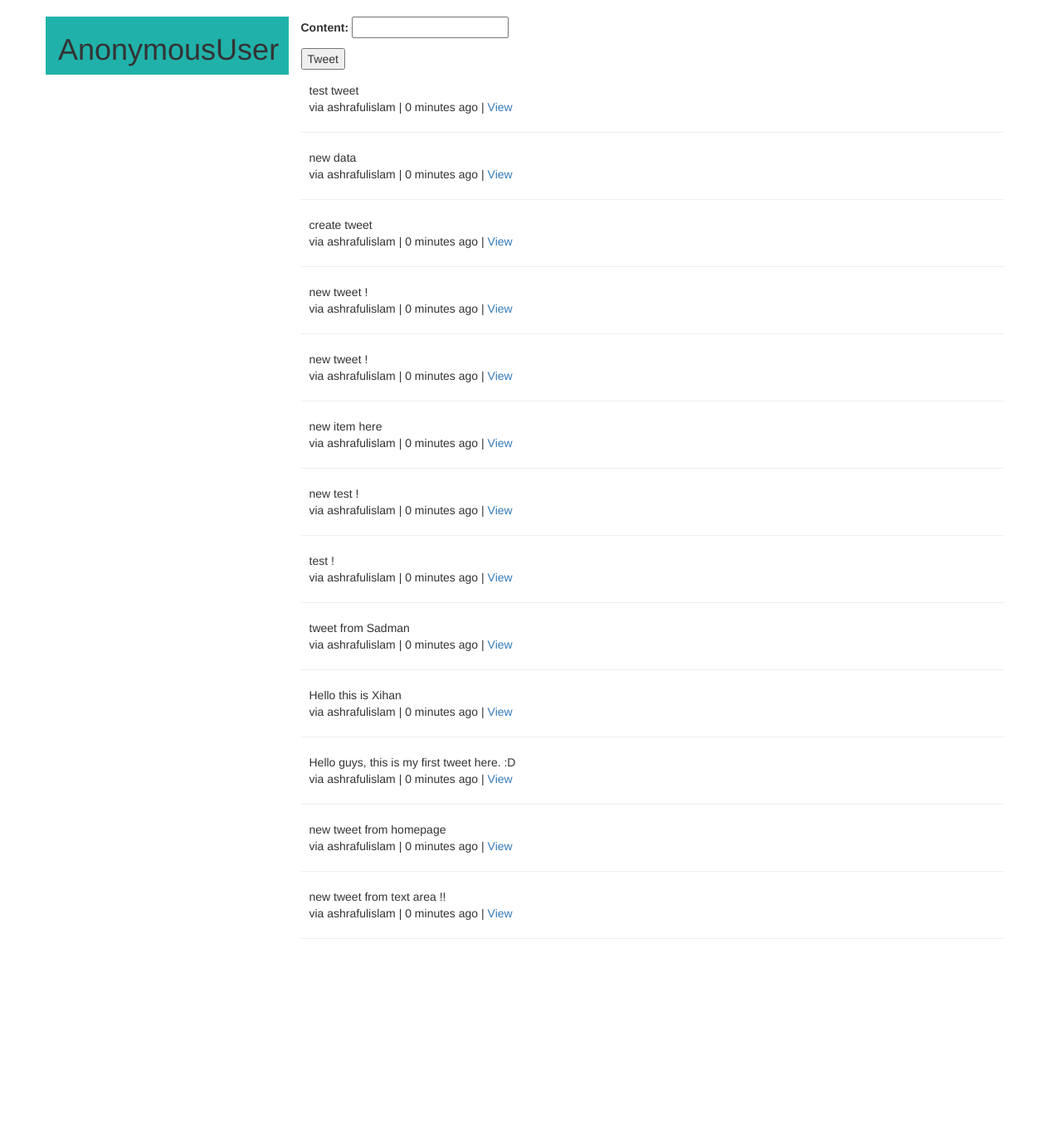
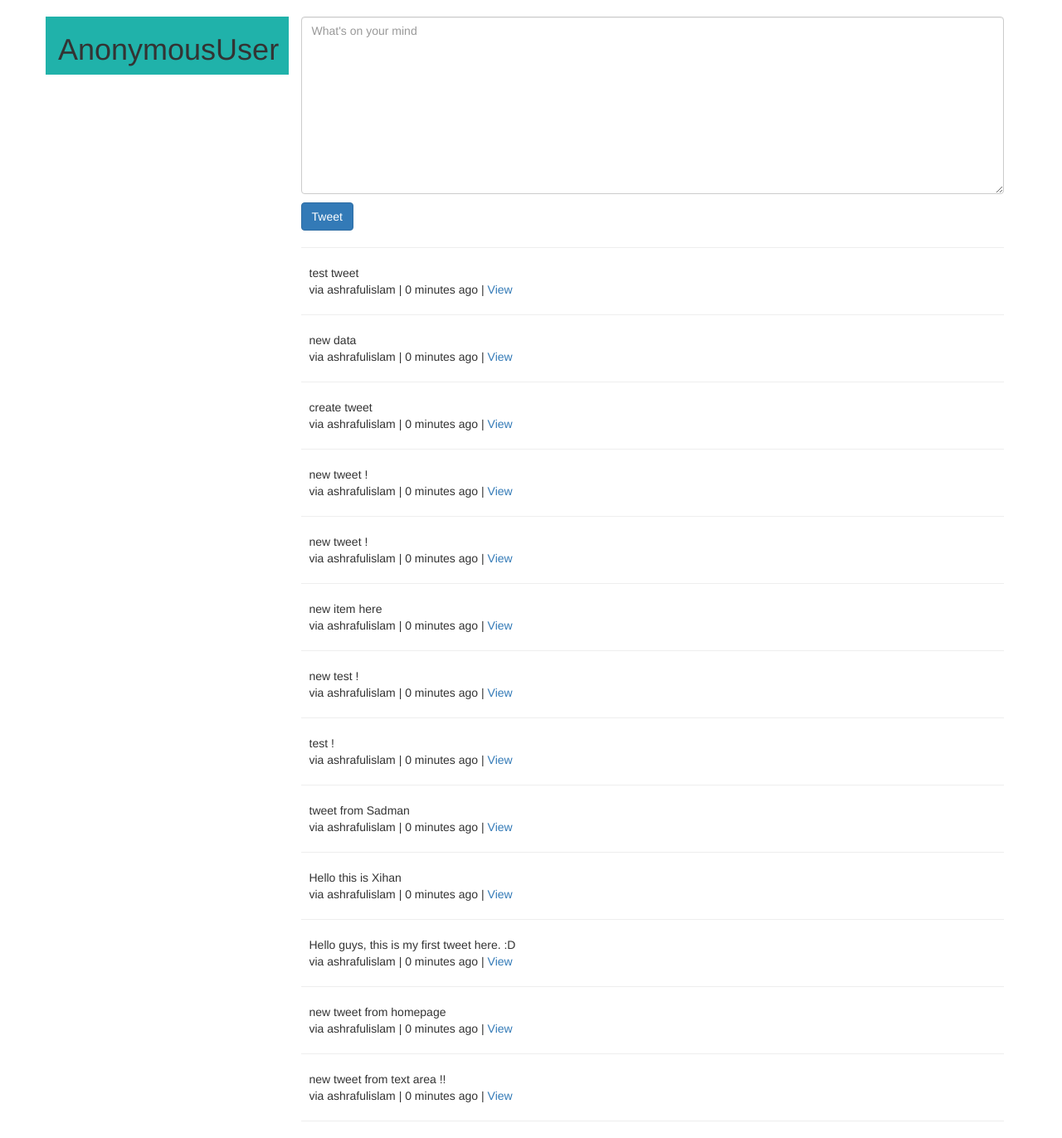
Before and after one commit to alvee32/Django_WebApp, a Django app: page /tweet/search/ in a window 1280 px wide. Shown: the part 52-1424 px from the top of the page at 83% size. Before the commit the page ends 1184 px from the top, so only its background shows below. Run offline with Django 3.2, Linux system fonts and the light colour scheme; data comes from the database, SQL or seed files in the repository; both versions use the stored data as it was after the commit; some libraries are stand-ins or nearby versions.

Commit message:
content area resizing

```diff
--- a/tweetme/src/tweets/forms.py
+++ b/tweetme/src/tweets/forms.py
@@ -3,6 +3,7 @@ from django import forms
 from .models import Tweet
 
 class TweetModelForm(forms.ModelForm):
+	content = forms.CharField(label='', widget=forms.Textarea(attrs={"placeholder" : "What's on your mind ", "class": "form-control"  }))
 	class Meta:
 		model = Tweet
 		fields = [
--- a/tweetme/src/tweets/templates/tweets/form.html
+++ b/tweetme/src/tweets/templates/tweets/form.html
@@ -1,5 +1,5 @@
 <form class="form" method="POST" action="{% if action_url %}{{ action_url }} {% endif %}">
 	{% csrf_token %}
 	{{ form.as_p }}
-	<input type="submit" value="{{ btn_title }}" />
+	<input class="btn btn-primary" type="submit" value="{{ btn_title }}" />
 </form>
--- a/tweetme/src/tweets/templates/tweets/tweet_list.html
+++ b/tweetme/src/tweets/templates/tweets/tweet_list.html
@@ -12,6 +12,7 @@
 					{% include "tweets/form.html" with form=create_form action_url=create_url btn_title='Tweet' %}
 
 				</div>
+				<hr/>
 			{% endif %}
 		{% for object in object_list %}
 	    	<div class="media">
```
Also changed, not shown: tweetme/src/db.sqlite3.
